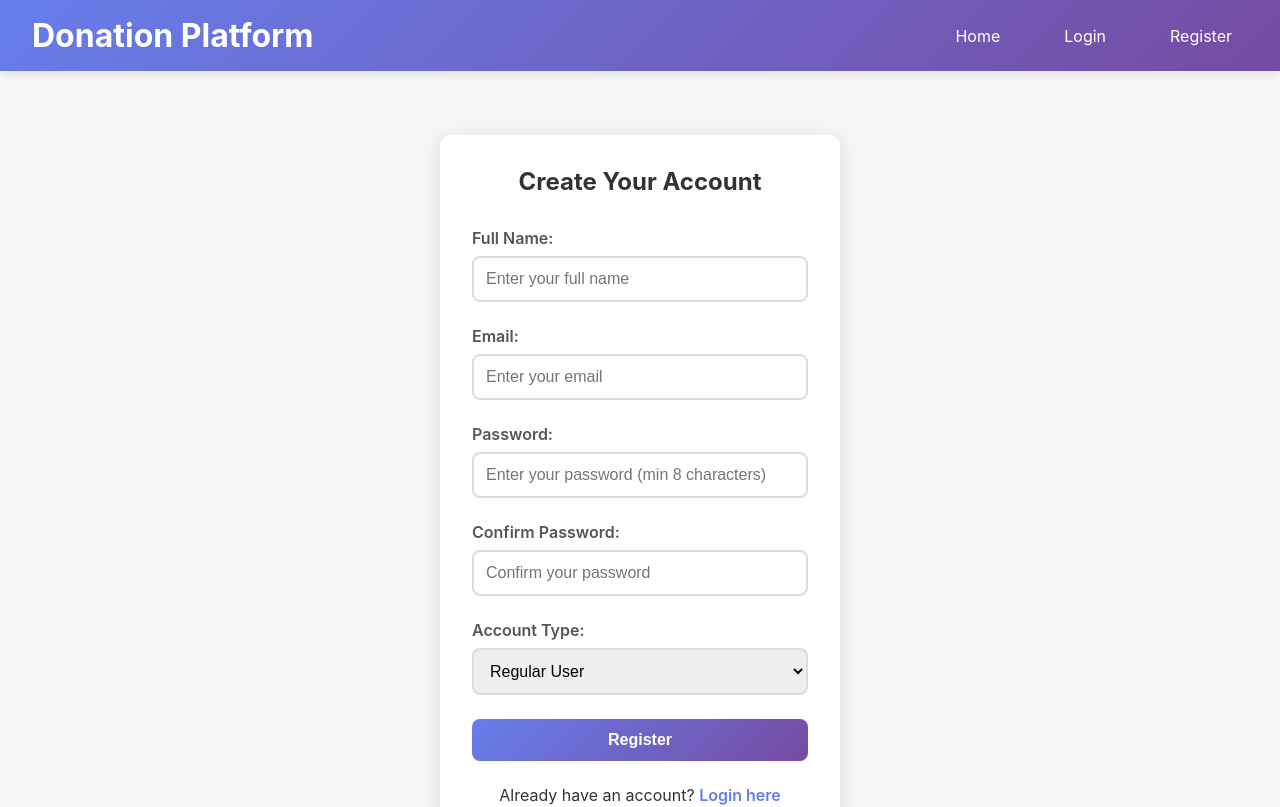
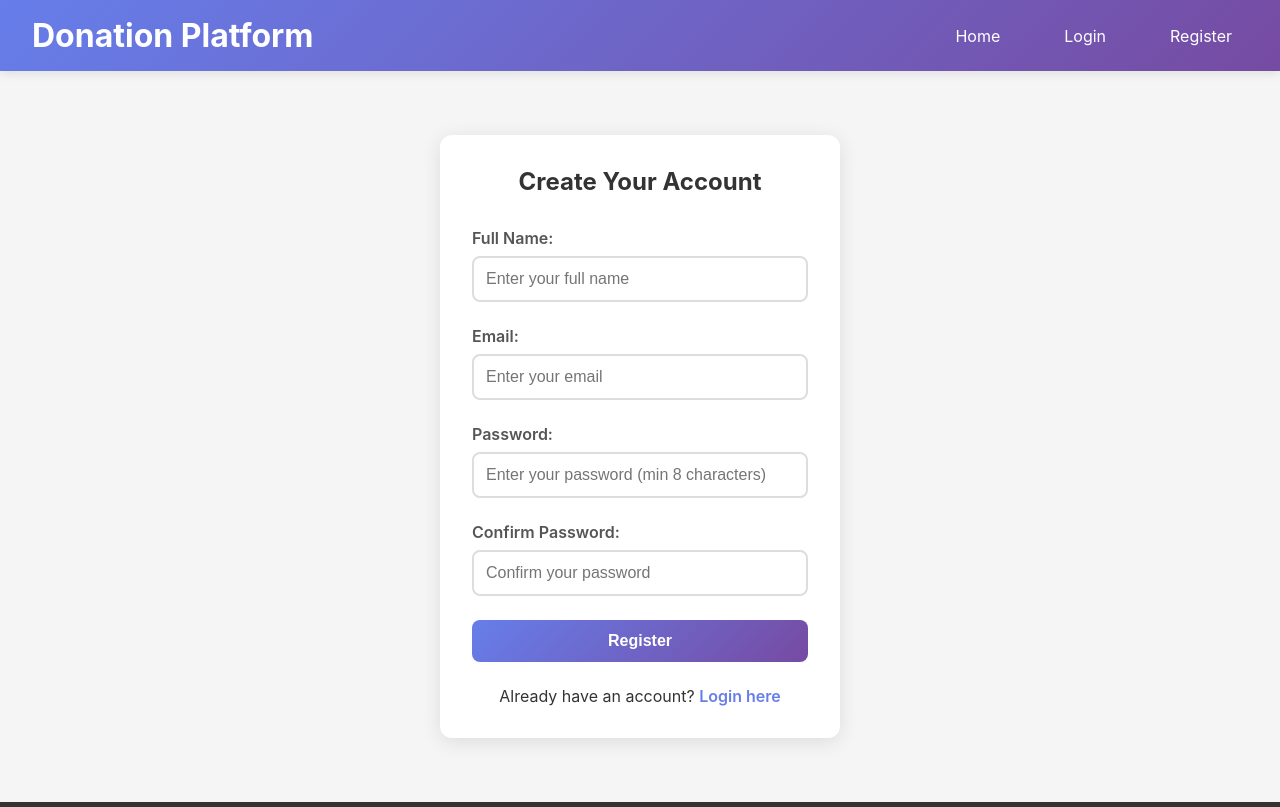
Before and after one commit to SamratEmily/Donation, a React (Create React App) app in the folder frontend/: page /register in a window 1280 px wide. Shown: the top 807 px of the page. Built offline with nearby package versions, Linux system fonts and the light colour scheme.

Commit message:
register only can be the user

```diff
--- a/frontend/src/components/Register.js
+++ b/frontend/src/components/Register.js
@@ -108,7 +108,7 @@ const Register = () => {
             />
           </div>
 
-          <div className="form-group">
+          {/* <div className="form-group">
             <label htmlFor="role">Account Type:</label>
             <select
               id="role"
@@ -120,7 +120,7 @@ const Register = () => {
               <option value="user">Regular User</option>
               <option value="admin">Administrator</option>
             </select>
-          </div>
+          </div> */}
 
           <button type="submit" disabled={loading} className="submit-btn">
             {loading ? "Creating Account..." : "Register"}
```
